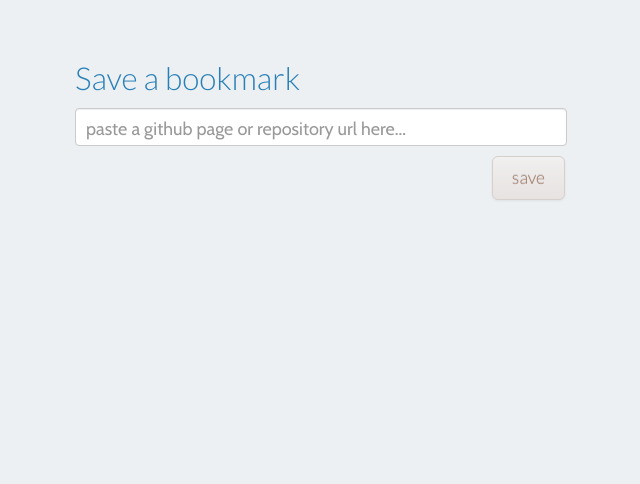
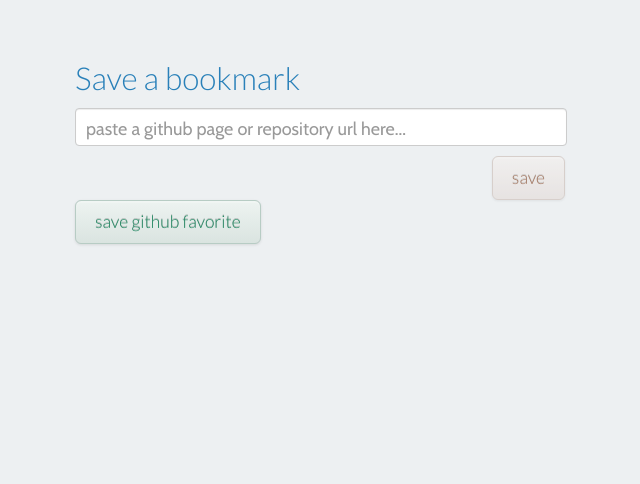
Before and after one commit to gabrielfalcao/octomarks.io, a Flask app: template gbookmarks/templates/index.html in a window 1280 px wide. Shown: the part 181-665 px from the top of the page, without its empty margins (280-920 px from the left). Run offline with Flask 3, Linux system fonts and the light colour scheme; the template is opened without the code that fills it, so the values that code supplies are empty.

Commit message:
bookmarklet

```diff
--- a/gbookmarks/templates/index.html
+++ b/gbookmarks/templates/index.html
@@ -36,10 +36,12 @@
     </div>
   </div>
   {% endif %}
-  {% if user.gb_token == "REMOVEME" %}
+    <div class="row-fluid">
+      <div class="span6 offset3">
+
     <a class="btn btn-success btn-large" href="javascript: (function () {var GBKLET=document.createElement('script');GBKLET.setAttribute('src', '{{ full_url_for(".serve_bookmarklet", token=user.gb_token) }}?' + (new Date()).getTime());document.body.appendChild(GBKLET);}());">save github favorite</a>
-  {% endif %}
-
+    </div>
+    </div>
 </div>
 
 <script type="text/javascript">
```
